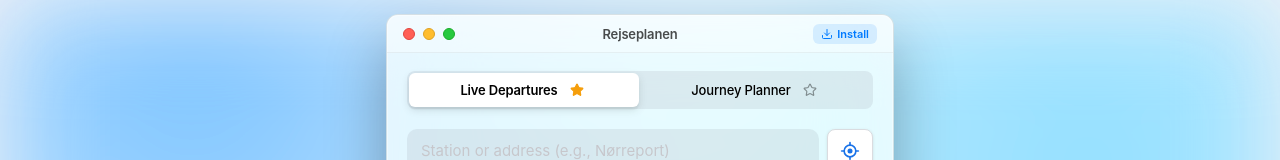
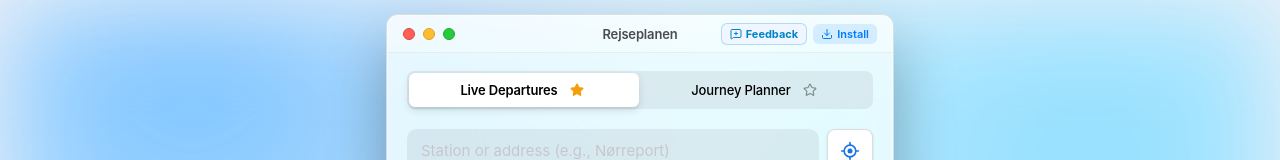
Before and after one commit to imdeepthakkar/rejseplanen-ui, a React (Vite) app: page / in a window 1280 px wide. Shown: the top 160 px of the page. Built offline with nearby package versions, Linux system fonts and the light colour scheme.

Commit message:
feat: add Feedback trigger button to mac-titlebar and connect FeedbackModal

```diff
--- a/src/App.jsx
+++ b/src/App.jsx
@@ -4,15 +4,17 @@
 import JourneyPlanner from './components/JourneyPlanner';
 import LiveDepartures from './components/LiveDepartures';
 import { motion, AnimatePresence } from 'framer-motion';
-import { Download } from 'lucide-react';
+import { Download, MessageSquarePlus } from 'lucide-react';
 
 import PWAInstallPrompt from './components/PWAInstallPrompt';
 import OfflineBanner from './components/OfflineBanner';
+import FeedbackModal from './components/FeedbackModal';
 import { getDefaultTab } from './services/storage';
 
 export default function App() {
   const [activeTab, setActiveTab] = useState(() => getDefaultTab());
   const [isStandalone, setIsStandalone] = useState(false);
+  const [isFeedbackOpen, setIsFeedbackOpen] = useState(false);
 
   useEffect(() => {
     const checkStandalone = () => {
@@ -34,6 +36,11 @@
       <div className="modern-bg"></div>
       <OfflineBanner />
       <PWAInstallPrompt />
+      <FeedbackModal
+        isOpen={isFeedbackOpen}
+        onClose={() => setIsFeedbackOpen(false)}
+        context={{ activeTab }}
+      />
       <main className="main-content">
         <div className="mac-window">
           <div className="mac-titlebar">
@@ -43,6 +50,17 @@
               <span className="mac-btn max"></span>
             </div>
             <div className="mac-title">Rejseplanen</div>
+            <div className="mac-actions">
+              <button
+                type="button"
+                className="mac-feedback-btn"
+                onClick={() => setIsFeedbackOpen(true)}
+                title="Give feedback or report a bug"
+                aria-label="Give feedback or report a bug"
+              >
+                <MessageSquarePlus size={12} />
+                <span>Feedback</span>
+              </button>
               {!isStandalone && (
                 <button
                   type="button"
@@ -55,6 +73,7 @@
                   <span>Install</span>
                 </button>
               )}
+            </div>
           </div>
           <div className="mac-content">
             <Tabs activeTab={activeTab} onTabChange={setActiveTab} />
--- a/src/index.css
+++ b/src/index.css
@@ -92,10 +92,43 @@
   padding: 18px 20px;
 }
 
-.mac-install-btn {
+.mac-actions {
   margin-left: auto;
   position: relative;
   z-index: 2;
+  display: flex;
+  align-items: center;
+  gap: 6px;
+}
+
+.mac-feedback-btn {
+  background: #eff6ff;
+  color: #0284c7;
+  border: 1px solid rgba(2, 132, 199, 0.25);
+  padding: 3px 8px;
+  border-radius: 6px;
+  font-family: var(--ui);
+  font-size: 11px;
+  font-weight: 700;
+  display: flex;
+  align-items: center;
+  gap: 4px;
+  cursor: pointer;
+  transition: all 0.15s ease;
+}
+
+.mac-feedback-btn:hover {
+  background: #0284c7;
+  color: #ffffff;
+  border-color: #0284c7;
+  transform: scale(1.03);
+}
+
+.mac-feedback-btn:active {
+  transform: scale(0.96);
+}
+
+.mac-install-btn {
   background: rgba(0, 122, 255, 0.12);
   color: var(--pop);
   border: none;
```
Lines whose indentation alone changed are shown as unchanged.
